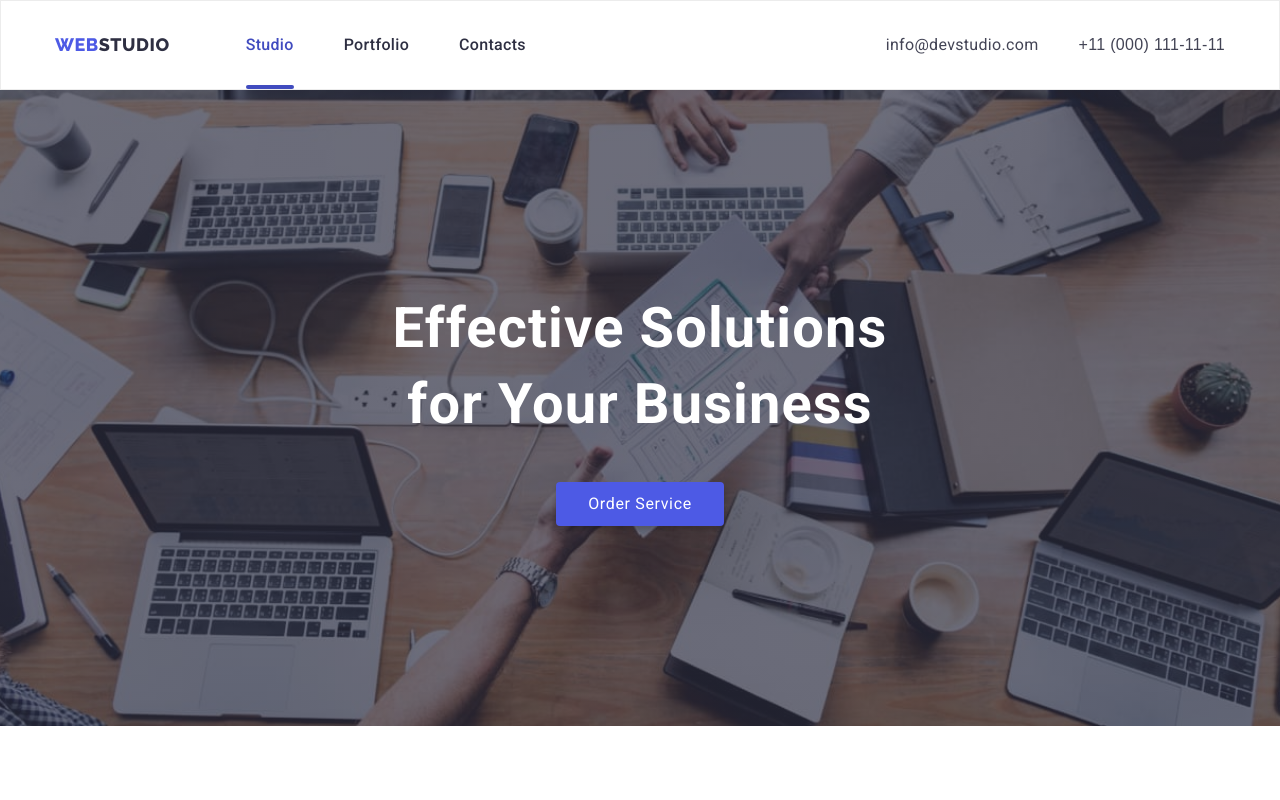
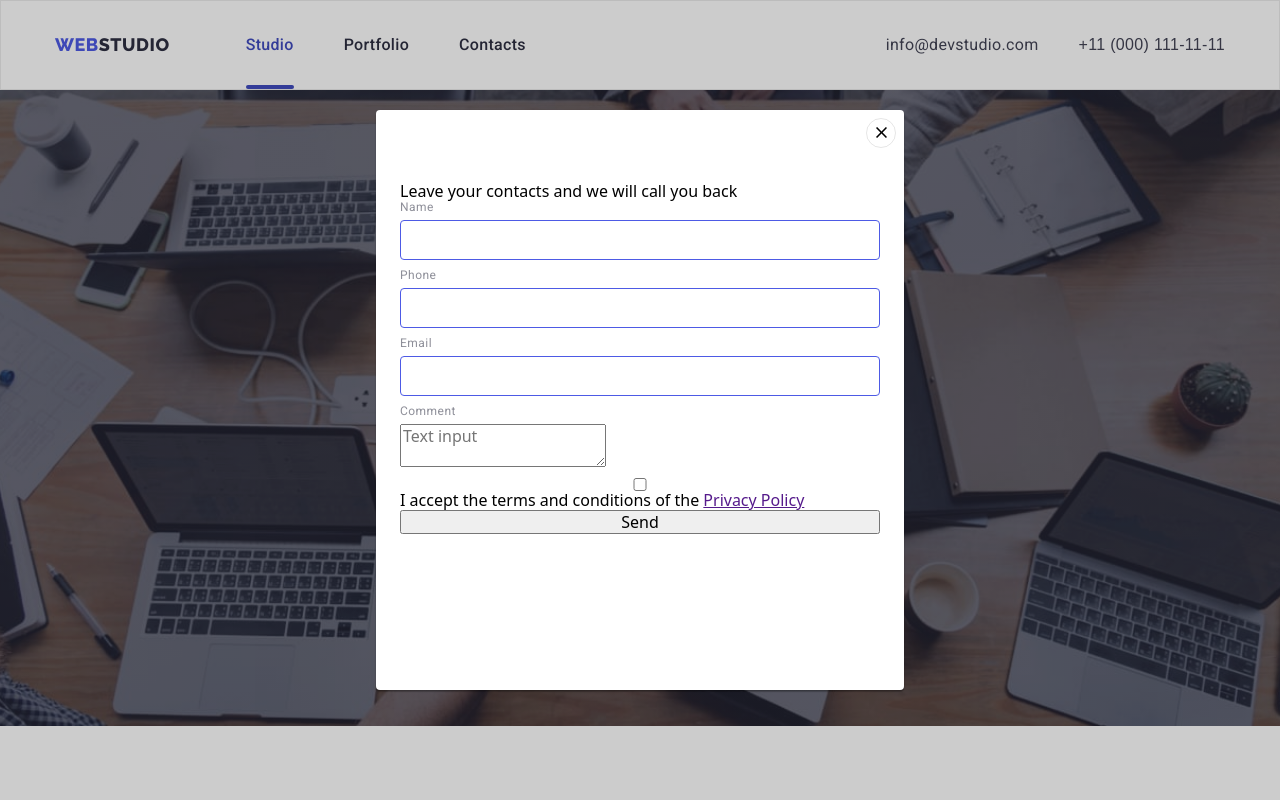
Before and after one commit to Actobe/goit-markup-hw-06, a plain HTML site: page index.html in a window 1280 px wide. Shown: the top 800 px of the page. Drawn offline with nearby package versions, Linux system fonts and the light colour scheme.

Commit message:
creation form

```diff
--- a/css/styles.css
+++ b/css/styles.css
@@ -280,6 +280,23 @@ letter-spacing: 0.02em;
 margin-top: 0;
 color: #FFFFFF;
 margin-bottom: 40px;
+}
+.modal-form {
+display: block;
+}
+.contact-form-message {
+width: 100 %;
+height: 120px;
+padding:15px;
+resize:none;
+}
+
+
+
+
+
+
+
 }
 .main-description {
 font-family: 'Roboto', sans-serif;
@@ -929,7 +946,6 @@ transition: fill 250ms cubic-bezier(0.4, 0, 0.2, 1);
 height: 100%;
 background-color: rgba(0, 0, 0, 0.2);
 transition: opacity 250ms cubic-bezier(0.4, 0, 0.2, 1),visibility 250ms cubic-bezier(0.4, 0, 0.2, 1);
-
 }
 .backdrop.is-hidden {
 opacity: 0;
@@ -946,6 +962,10 @@ transition: fill 250ms cubic-bezier(0.4, 0, 0.2, 1);
 background-color: #FFFFFF;
 box-shadow: 0px 1px 3px rgba(0, 0, 0, 0.12), 0px 1px 1px rgba(0, 0, 0, 0.14), 0px 2px 1px rgba(0, 0, 0, 0.2);
 border-radius: 4px;
+padding-left: 24px;
+padding-right: 24px;
+padding-top: 72px;
+padding-bottom: 36px;
 }
 .modal-close-btn {
 position: absolute;
@@ -962,3 +982,28 @@ transition: fill 250ms cubic-bezier(0.4, 0, 0.2, 1);
 padding: 0;
 cursor: pointer;
 }
+.modal-form {
+display: flex;
+flex-direction: column;
+}
+.contact-form-input {
+width: 100%;
+height: 40px;
+border: 1px solid #4D5AE5;
+border-radius: 4px;
+padding-left: 38px;
+}
+.modal-form-input-desc {
+font-family: 'Roboto', sans-serif;
+font-style: normal;
+font-weight: 400;
+font-size: 12px;
+line-height: 1.33;
+letter-spacing: 0.04em;
+color: #8E8F99;
+margin-bottom: 4px;
+display: block;
+}
+.modal-form-field {
+margin-bottom: 8px;
+}
--- a/index.html
+++ b/index.html
@@ -451,17 +451,60 @@
         </div>
       </div>
     </footer>
-    <div class="backdrop is-hidden" data-modal>
+    <div class="backdrop " data-modal>
       <div class="modal">
         <button type="button" class="modal-close-btn" data-modal-close>
           <svg class="modal-close-icon" width="18" height="18">
             <use href="./images/sprite 3.svg#close-icon"></use>
           </svg>
         </button>
-        <p class="modal-title">Leave your contacts and we will call you back</p>
+        <form class="modal-form">
+          <p>Leave your contacts and we will call you back</p>
+          <label class="modal-form-field">
+            <span class="modal-form-input-desc">Name</span>
+            <input type="text"
+            class="contact-form-input"
+            placeholder=""
+            name="user-name"
+            required
+            pattern="^[a-zA-Zа-яА-Я]+"
+            minlength="2"/>
+          </label>
+          <label class="modal-form-field">
+            <span class="modal-form-input-desc">Phone</span>
+            <input type="tel"
+            class="contact-form-input"
+            placeholder=""
+            name="user-phone"
+            required
+            pattern="[0-9]{3}-[0-9]{3}-[0-9]{2}-[0-9]{2}"
+            title="xxx-xxx-xx-xx"/>
+          </label>
+          <label class="modal-form-field">
+            <span class="modal-form-input-desc">Email</span>
+            <input type="email"
+            class="contact-form-input"
+            placeholder=""
+            name="user-email"
+            required/>
+          </label>
+          <label class="modal-form-field">
+            <span class="modal-form-input-desc">Comment</span>
+            <textarea class="modal-form-message"
+            name="user-message"
+            placeholder="Text input"></textarea>
+          </label>
+          <input id="user-policy" type="checkbox"
+          class="modal-form-check" name="user-policy">
+          <label for="user-policy" class="modal-form-check-desc"
+          >I accept the terms and conditions of the
+          <a href="">Privacy Policy</a>
+          </label>
+          <button type="submit"
+          class="modal-form-submit">Send</button>
+        </form>
       </div>
     </div>
-
     <script src="./js/modal.js"></script>
   </body>
 </html>
```
Also changed, not shown: portfolio.html (+2 -2 lines). Lines whose indentation alone changed are shown as unchanged.
